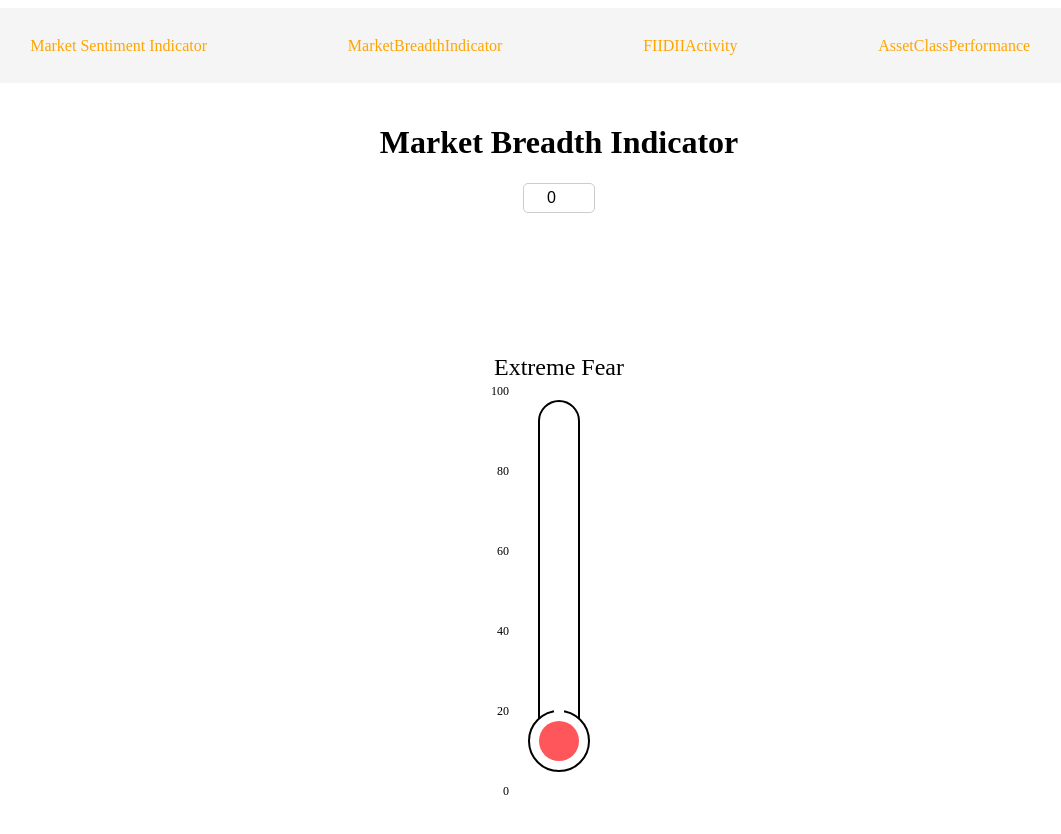
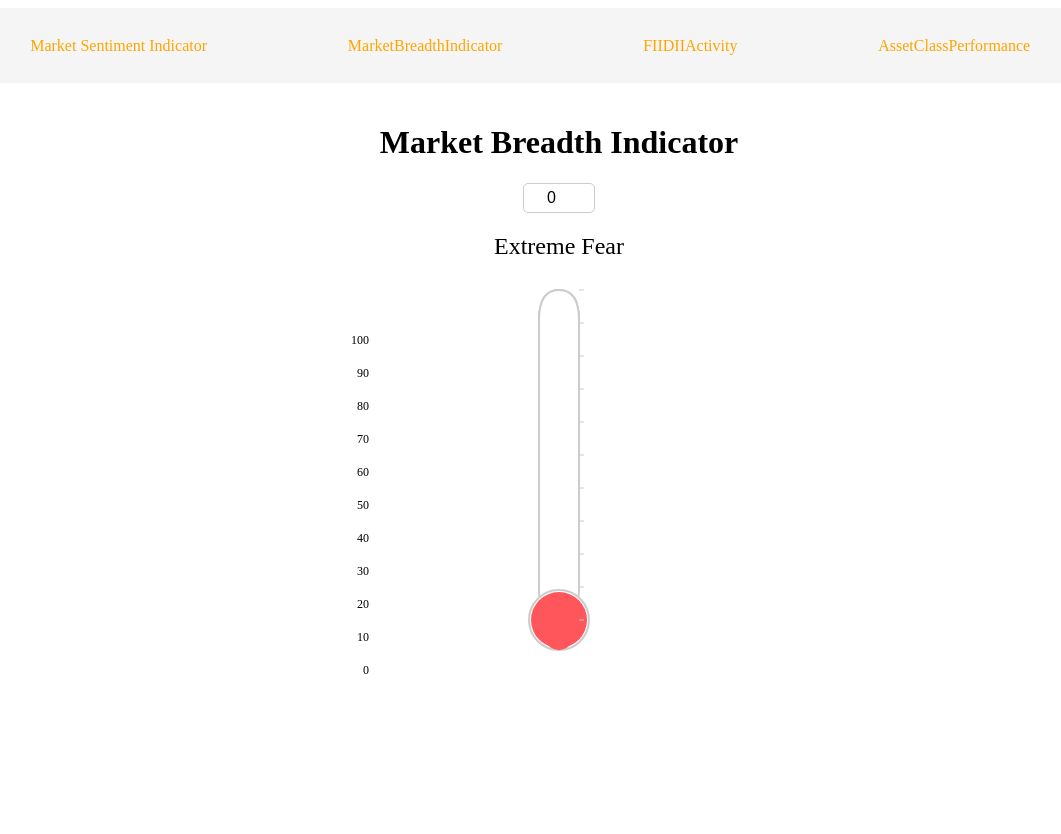
Before and after one commit to darshan-vgithub/Market_Sentiment_Indicator, a React (Create React App) app: page /MarketBreadthIndicator in a window 1280 px wide. Shown: the top 834 px of the page, without its empty margins (81-1142 px from the left). After the commit the page ends 800 px from the top, so only its background shows below. Built offline with nearby package versions, Linux system fonts and the light colour scheme.

Commit message:
refined the svg

```diff
--- a/src/components/MarketBreadthIndicator.css
+++ b/src/components/MarketBreadthIndicator.css
@@ -4,28 +4,21 @@
 }
 
 .icon-container {
-  position: relative;
   display: flex;
   flex-direction: column;
-  justify-content: center;
   align-items: center;
-  height: 90vh;
-}
-
-.range-title {
-  font-size: 24px;
-  margin-bottom: 10px;
+  margin-top: 20px;
 }
 
 .thermometer-wrapper {
   position: relative;
-  display: inline-block;
+  width: 100px;
   height: 400px;
 }
 
 .thermometer-svg {
+  width: 100%;
   height: 100%;
-  width: auto;
 }
 
 .temperature-scale {
@@ -33,15 +26,20 @@
   left: -30px;
   top: 0;
   bottom: 0;
-  width: 30px;
   display: flex;
-  flex-direction: column-reverse;
+  flex-direction: column;
   justify-content: space-between;
-  font-size: 12px;
+  height: 100%;
 }
 
 .scale-mark {
+  font-size: 12px;
   position: absolute;
-  right: 0;
+  right: 110px;
   transform: translateY(50%);
 }
+
+.range-title {
+  font-size: 24px;
+  margin-bottom: 10px;
+}
--- a/src/components/MarketBreadthIndicator.jsx
+++ b/src/components/MarketBreadthIndicator.jsx
@@ -14,11 +14,11 @@
 
   const getRangeData = (value) => {
     for (let range of ranges) {
-      if (value >= range.range[0] && value < range.range[1]) {
+      if (value >= range.range[0] && value <= range.range[1]) {
         return range;
       }
     }
-    return { title: "" };
+    return ranges[ranges.length - 1]; // Return Extreme Greed for 100
   };
 
   const handleChange = (e) => {
@@ -47,41 +47,59 @@
         <div className="range-title">{rangeData.title}</div>
         <div className="thermometer-wrapper">
           <svg viewBox="0 0 100 400" className="thermometer-svg">
-            <rect
-              x="30"
-              y="10"
-              width="40"
-              height="350"
-              rx="20"
-              ry="20"
+            {/* Thermometer outline */}
+            <path
+              d="M30 50 Q30 20 50 20 Q70 20 70 50 V320 Q70 350 50 350 Q30 350 30 320 Z"
               fill="white"
-              stroke="black"
+              stroke="#ccc"
               strokeWidth="2"
             />
+            {/* Rounded top */}
+            <path
+              d="M30 50 Q30 20 50 20 Q70 20 70 50"
+              fill="white"
+              stroke="#ccc"
+              strokeWidth="2"
+            />
+            {/* Bulb */}
             <circle
               cx="50"
               cy="350"
               r="30"
               fill="white"
-              stroke="black"
+              stroke="#ccc"
               strokeWidth="2"
             />
-            <rect x="45" y="20" width="10" height="330" fill="white" />
+            {/* Mercury */}
             <rect
-              x="45"
+              x="35"
               y={350 - value * 3.3}
-              width="10"
-              height={value * 3.3}
+              width="30"
+              height={value * 3.3 + 30}
               fill={rangeData.color}
+              rx="15"
             />
-            <circle cx="50" cy="350" r="20" fill={rangeData.color} />
+            {/* Bulb fill */}
+            <circle cx="50" cy="350" r="28" fill={rangeData.color} />
+            {/* Scale lines */}
+            {[0, 10, 20, 30, 40, 50, 60, 70, 80, 90, 100].map((mark) => (
+              <line
+                key={mark}
+                x1="70"
+                y1={350 - mark * 3.3}
+                x2="75"
+                y2={350 - mark * 3.3}
+                stroke="#ccc"
+                strokeWidth="1"
+              />
+            ))}
           </svg>
           <div className="temperature-scale">
-            {[0, 20, 40, 60, 80, 100].map((temp) => (
+            {[100, 90, 80, 70, 60, 50, 40, 30, 20, 10, 0].map((temp) => (
               <div
                 key={temp}
                 className="scale-mark"
-                style={{ bottom: `${temp}%` }}
+                style={{ bottom: `${temp * 3.3}px` }}
               >
                 {temp}
               </div>
```
